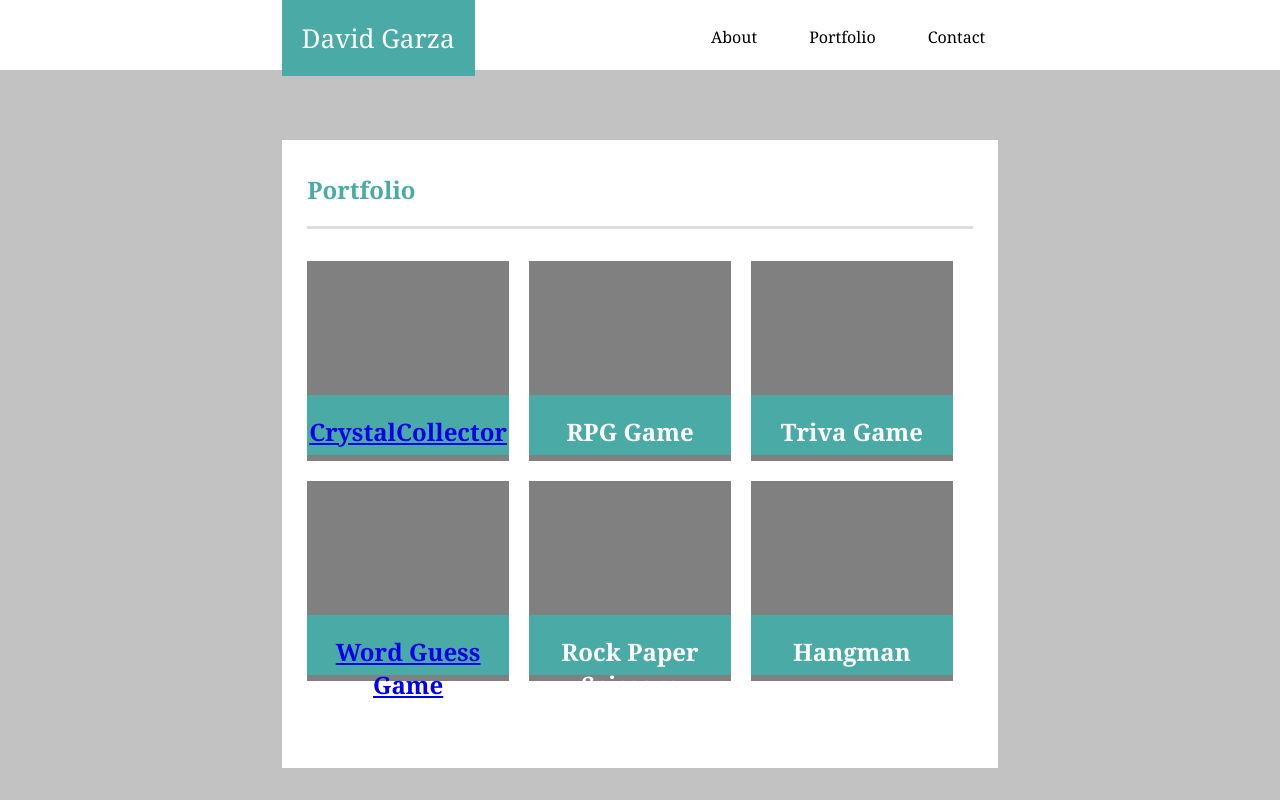
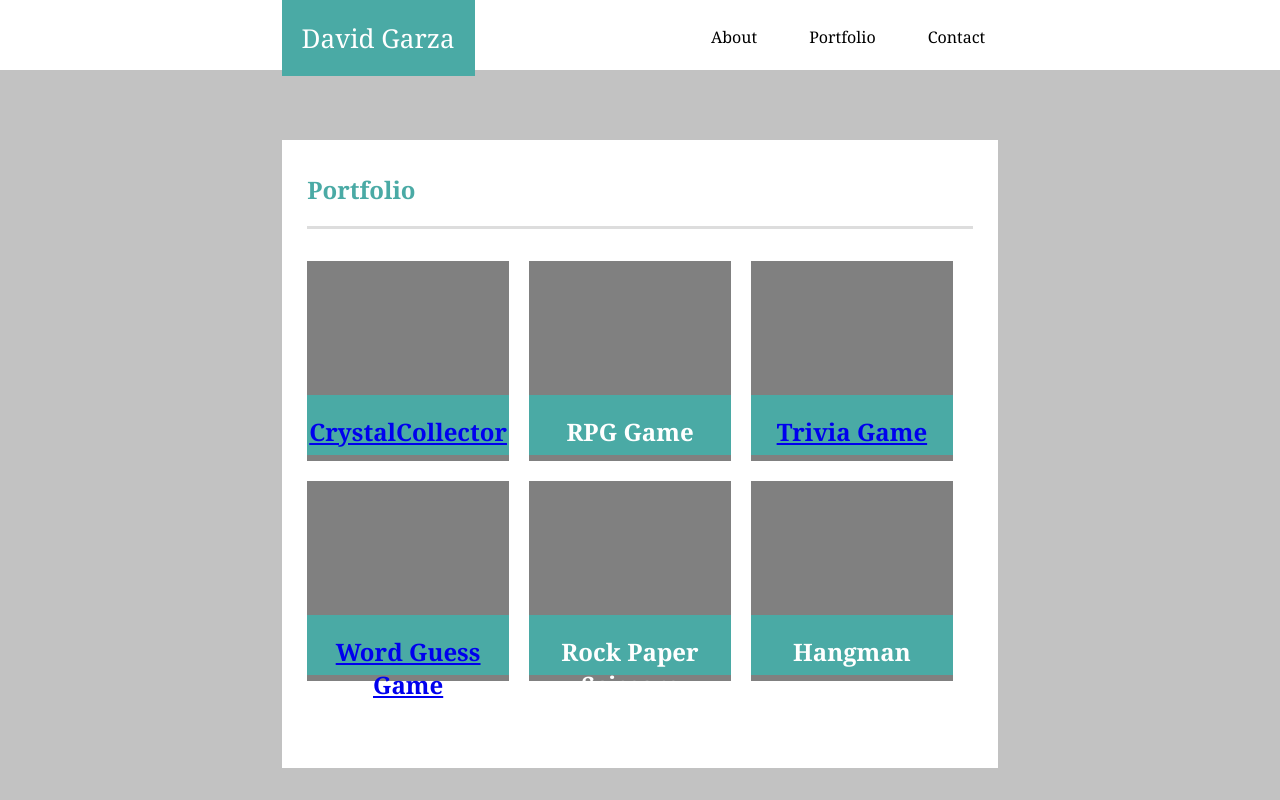
Before and after one commit to Dgarza0413/Responsive-Portfolio, a plain HTML site: page portfolio.html in a window 1280 px wide. Shown: the top 800 px of the page. Drawn offline with Linux system fonts and the light colour scheme.

Commit message:
added a tag with trivia game

```diff
--- a/portfolio.html
+++ b/portfolio.html
@@ -46,7 +46,9 @@
                     </div>
                     <div class="flex-items">
                         <div class="sub-title">
-                            <h2>Triva Game</h2>
+                            <a target="_blank" href="https://agile-citadel-38649.herokuapp.com/">
+                                <h2>Trivia Game</h2>
+                            </a>
                         </div>
                     </div>
                     <div class="flex-items">
```
